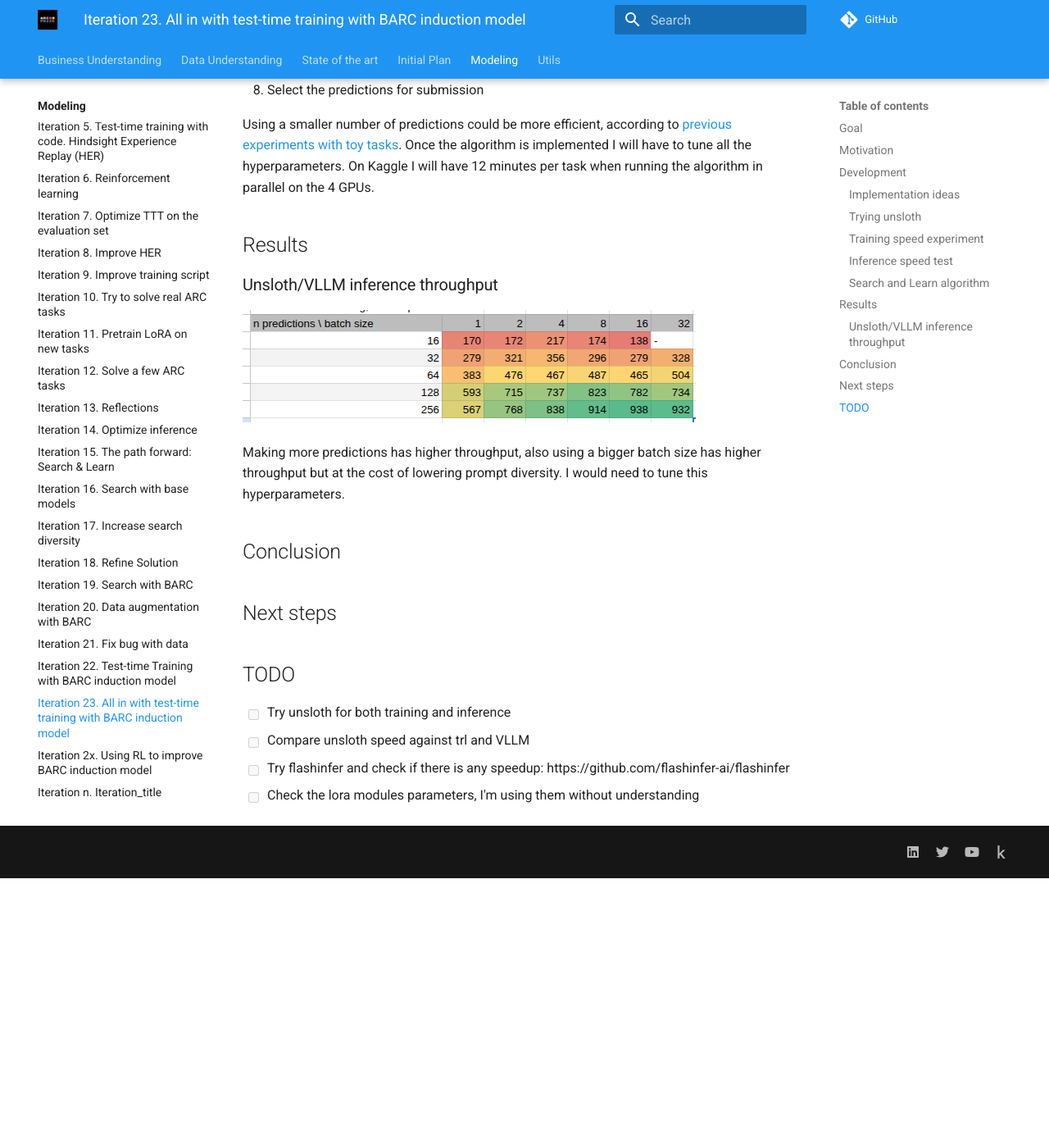
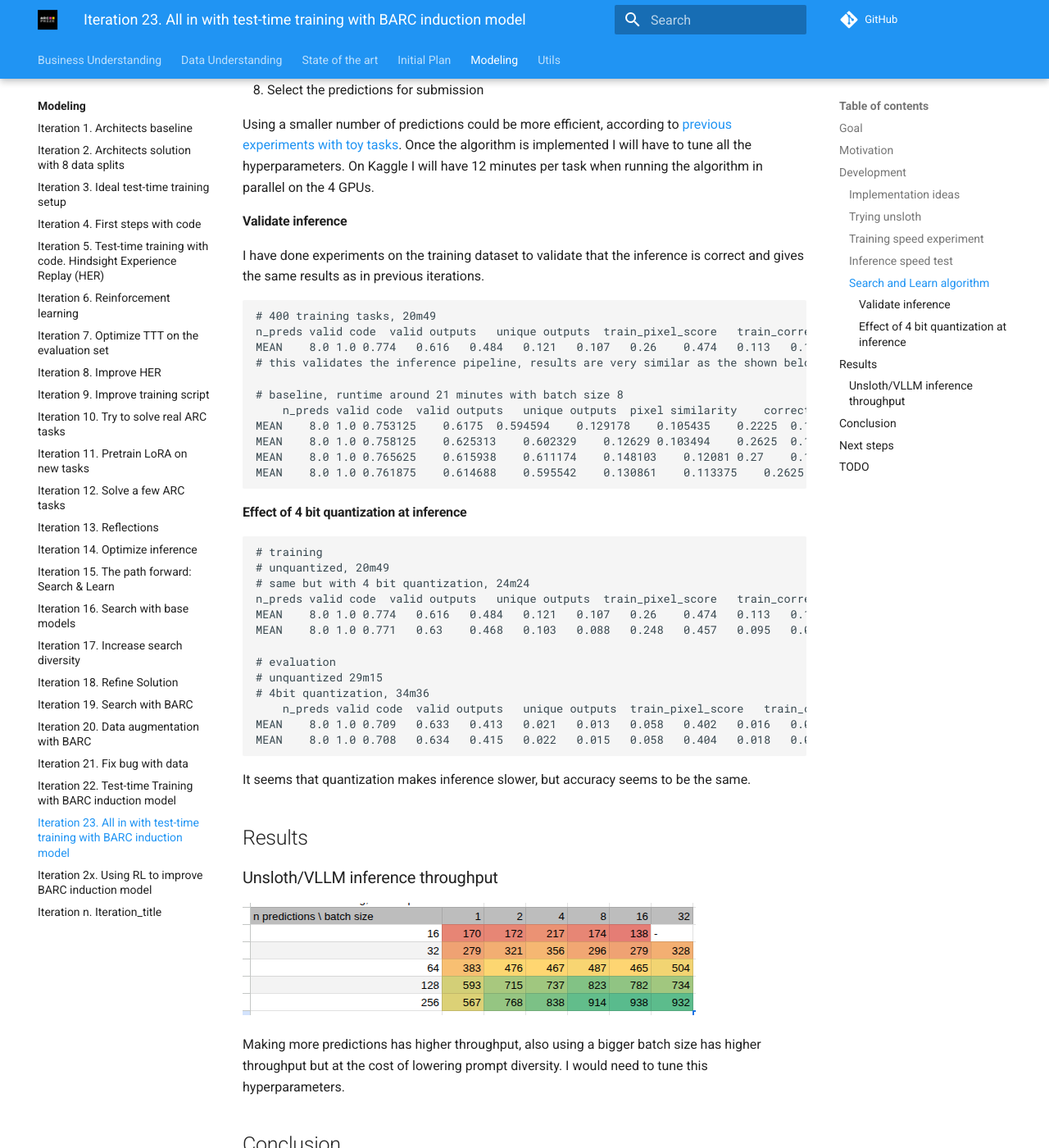
Before and after one commit to ironbar/arc25, an MkDocs documentation site: the page built from docs/modeling/Iteration_23_ttt_BARC_v2.md, in a window 1280 px wide and 1400 px high, scrolled down 3529 px. Shown: the whole window at 82% size. Built offline with MkDocs 1.6.1 and Material for MkDocs 9.7.7, drawn with Linux system fonts in a browser that asks for light colours; comment, search, counter and statistics services are not loaded; before the commit the page ends 4600 px from its top, so only the background shows below that.

Commit message:
documented quantization results

````diff
--- a/docs/modeling/Iteration_23_ttt_BARC_v2.md
+++ b/docs/modeling/Iteration_23_ttt_BARC_v2.md
@@ -150,6 +150,45 @@
 Using a smaller number of predictions could be more efficient, according to [previous experiments with toy tasks](./Iteration_08_improve_HER.md#number-of-generations). Once the algorithm is implemented I will have
 to tune all the hyperparameters. On Kaggle I will have 12 minutes per task when running the algorithm in parallel on the 4 GPUs.
 
+#### Validate inference
+
+I have done experiments on the training dataset to validate that the inference is correct and gives
+the same results as in previous iterations.
+
+```bash
+# 400 training tasks, 20m49
+n_preds	valid code	valid outputs	unique outputs	train_pixel_score	train_correct_grids	train_pass_rate	train_is_correct	test_pixel_score	test_correct_grids	test_pass_rate	test_is_correct	is_correct
+MEAN	8.0	1.0	0.774	0.616	0.484	0.121	0.107	0.26	0.474	0.113	0.112	0.278	0.258
+# this validates the inference pipeline, results are very similar as the shown below
+
+# baseline, runtime around 21 minutes with batch size 8
+	n_preds	valid code	valid outputs	unique outputs	pixel similarity	correct grids	train_pass_rate	train_pass@n	pass_rate	pass@n
+MEAN	8.0	1.0	0.753125	0.6175	0.594594	0.129178	0.105435	0.2225	0.104452	0.2175
+MEAN	8.0	1.0	0.758125	0.625313	0.602329	0.12629	0.103494	0.2625	0.101396	0.26
+MEAN	8.0	1.0	0.765625	0.615938	0.611174	0.148103	0.12081	0.27	0.11822	0.265
+MEAN	8.0	1.0	0.761875	0.614688	0.595542	0.130861	0.113375	0.2625	0.111104	0.2625
+```
+
+#### Effect of 4 bit quantization at inference
+
+```bash
+# training
+# unquantized, 20m49
+# same but with 4 bit quantization, 24m24
+n_preds	valid code	valid outputs	unique outputs	train_pixel_score	train_correct_grids	train_pass_rate	train_is_correct	test_pixel_score	test_correct_grids	test_pass_rate	test_is_correct	is_correct
+MEAN	8.0	1.0	0.774	0.616	0.484	0.121	0.107	0.26	0.474	0.113	0.112	0.278	0.258
+MEAN	8.0	1.0	0.771	0.63	0.468	0.103	0.088	0.248	0.457	0.095	0.095	0.285	0.242
+
+# evaluation
+# unquantized 29m15
+# 4bit quantization, 34m36
+	n_preds	valid code	valid outputs	unique outputs	train_pixel_score	train_correct_grids	train_pass_rate	train_is_correct	test_pixel_score	test_correct_grids	test_pass_rate	test_is_correct	is_correct
+MEAN	8.0	1.0	0.709	0.633	0.413	0.021	0.013	0.058	0.402	0.016	0.016	0.07	0.058
+MEAN	8.0	1.0	0.708	0.634	0.415	0.022	0.015	0.058	0.404	0.018	0.018	0.068	0.058
+```
+
+It seems that quantization makes inference slower, but accuracy seems to be the same.
+
 ## Results
 
 ### Unsloth/VLLM inference throughput
@@ -165,7 +204,7 @@
 
 ## TODO
 
-- [ ] Try unsloth for both training and inference
-- [ ] Compare unsloth speed against trl and VLLM
+- [x] Try unsloth for both training and inference
+- [x] Compare unsloth speed against trl and VLLM
 - [ ] Try flashinfer and check if there is any speedup: https://github.com/flashinfer-ai/flashinfer
 - [ ] Check the lora modules parameters, I'm using them without understanding
````
Also changed, not shown: 1 other file.
